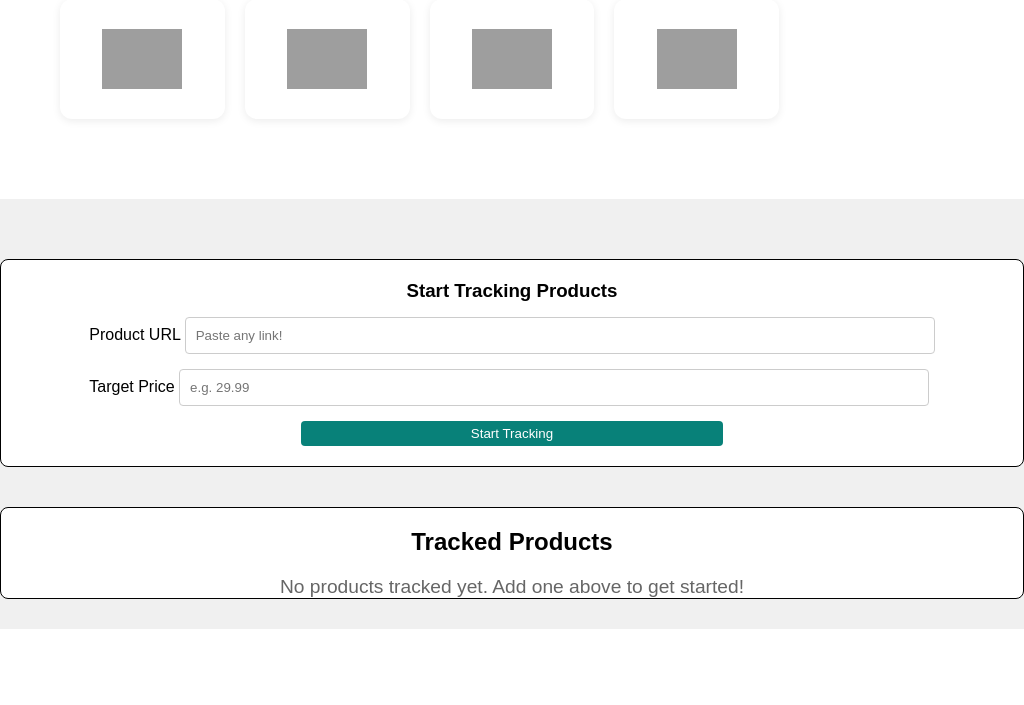
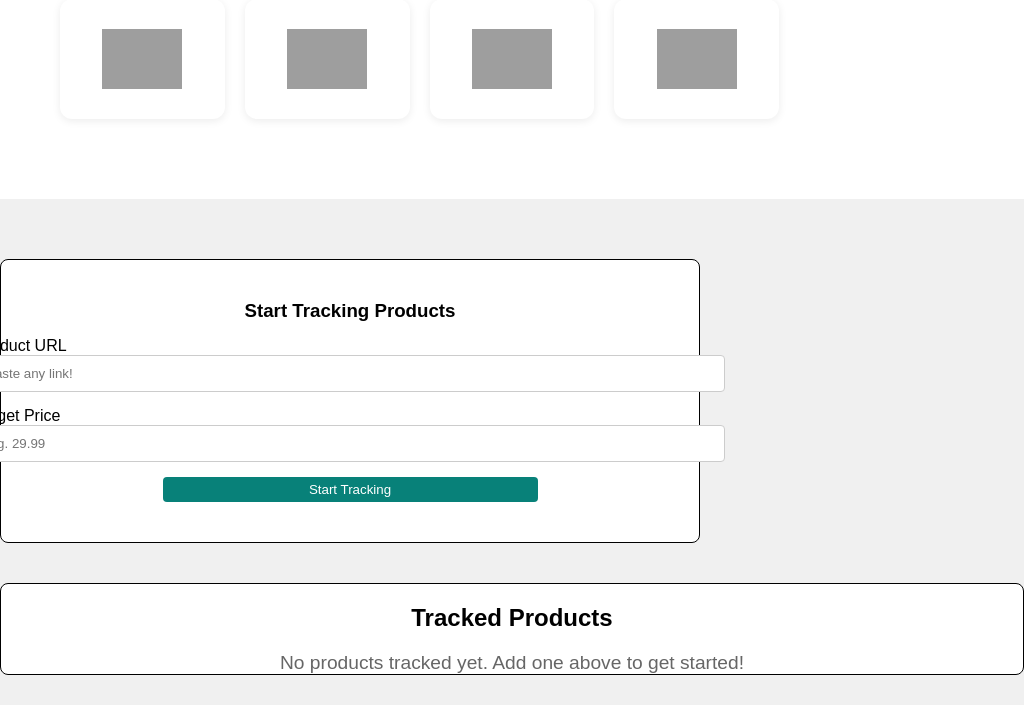
Before and after one commit to Uneeb-Ashfaq/Pricly, a Flask app: page / in a window 1024 px wide. Shown: the part 871-1576 px from the top of the page. Before the commit the page ends 1500 px from the top, so only its background shows below. Run offline with Flask 3, Linux system fonts and the light colour scheme; grey boxes are pictures that could not be loaded.

Commit message:
fixed css

```diff
--- a/static/css/main.css
+++ b/static/css/main.css
@@ -290,3 +290,11 @@ button:hover {
         grid-template-columns: 1fr;
     }
 }
+
+/* Tablet */
+@media (max-width: 1024px) and (min-width: 769px) {
+    .body-section {
+        max-width: 700px;
+        padding: 40px 30px;
+    }
+}
```
